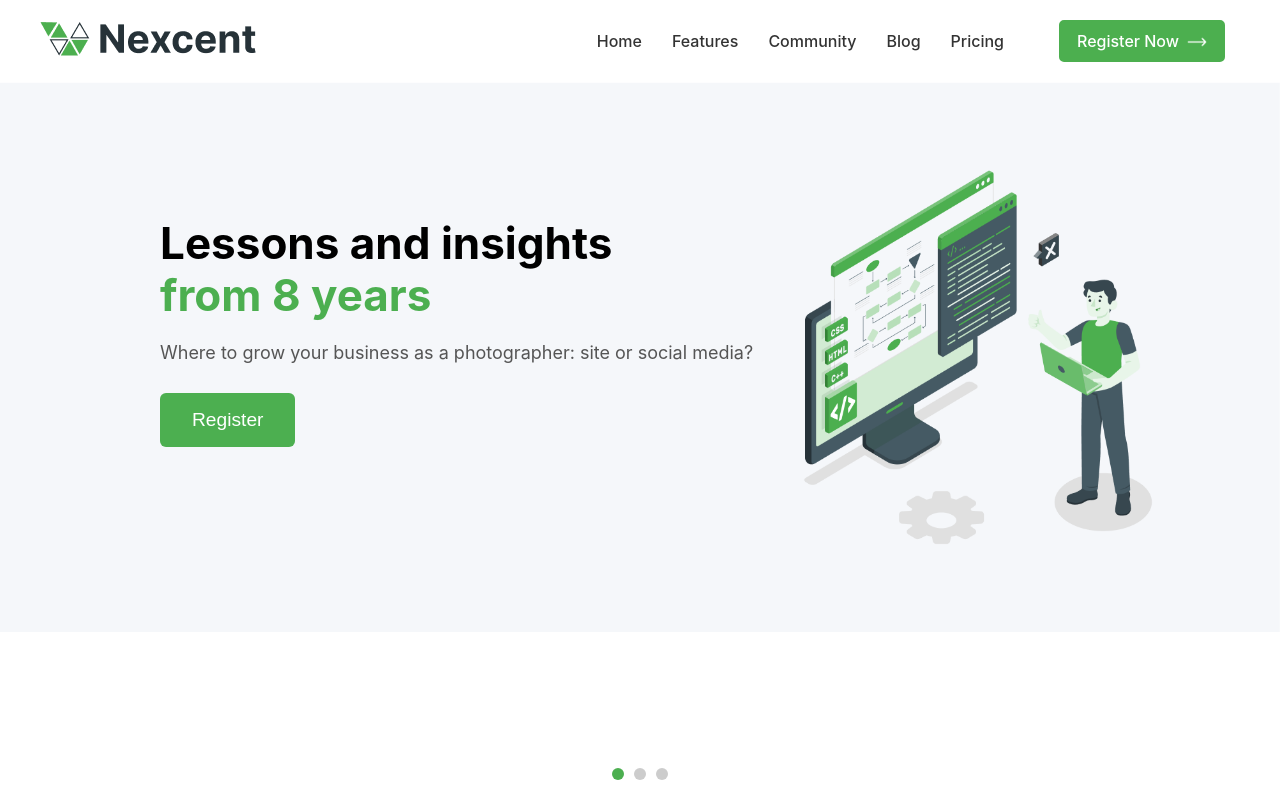
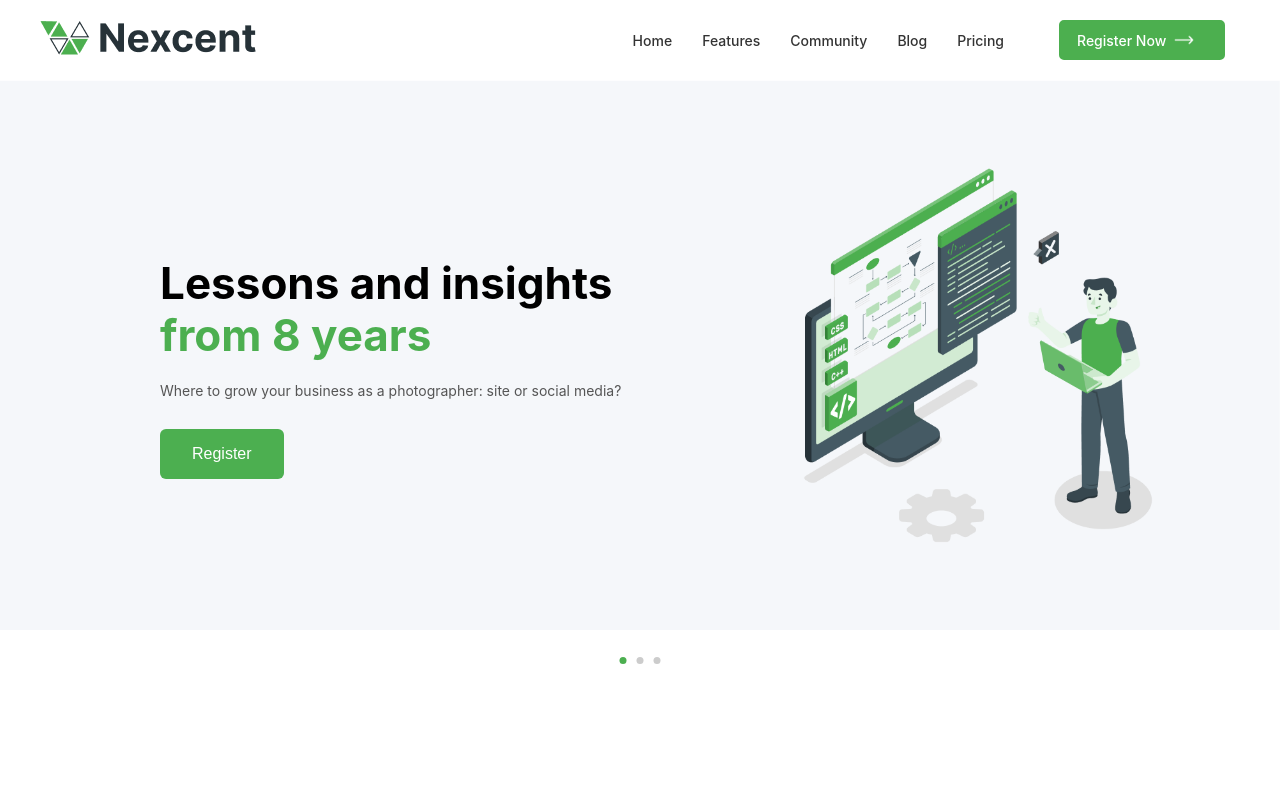
Before and after one commit to VidhayaKandhasamy2001/Practice, a React (Create React App) app in the folder my-practice/: page / in a window 1280 px wide. Built offline with nearby package versions, Linux system fonts and the light colour scheme; a web font is replaced by a local one.

Commit message:
today commit

```diff
--- a/my-practice/src/header/header.css
+++ b/my-practice/src/header/header.css
@@ -9,7 +9,7 @@ nav a {
     text-decoration: none;
     color: #333;
     font-weight: 500;
-    font-size: 16px;
+    font-size: 14px;
 }
 .header{
     max-width: 1200px;
@@ -24,7 +24,7 @@ nav a {
     padding: 8px 16px;
     text-decoration: none;
     font-weight: 500;
-    font-size: 16px;
+    font-size: 14px;
     display: inline-flex;
     align-items: center;
     width: 130px;
--- a/my-practice/src/home/home.css
+++ b/my-practice/src/home/home.css
@@ -1,19 +1,20 @@
-.section-home {
+section{
     position: relative;
     width: 100%;
-
-
 }
 .home-bg{
     display: flex;
   align-items: center;
   justify-content: space-between;
 }
+.home-container {
+    width: 100%;
+}
 .home-text {
   max-width: 600px;
   position: absolute;
     left: 160px;
-    top: 180px;
+    top: 140px;
 }
 .home-text h1 {
   font-size:44px;
@@ -24,14 +25,13 @@
   color: #4CAF50;
 }
 .home-text p {
-  font-size: 18px;
+  font-size: 14px;
   margin-bottom: 30px;
   color: #555;
 }
 .home-image img {
   width: 100%;
   height: 550px;
-  width: 100vw;
 }
 .highlight-green {
   color: #4CAF50; /* or your preferred green */
@@ -42,21 +42,21 @@
   color: #fff;
   border: none;
   padding: 16px 32px;
-  font-size: 1.2rem;
+  font-size: 16px;
   border-radius: 6px;
   cursor: pointer;
 }
 .indicator {
   position: absolute;
-  bottom: 20px;
+  bottom: -30px;
   left: 50%;
   transform: translateX(-50%);
   display: flex;
   gap: 10px;
 }
 .dot {
-  width: 12px;
-  height: 12px;
+  width: 7px;
+  height: 7px;
   border-radius: 50%;
   background-color: #ccc;
   cursor: pointer;
@@ -64,10 +64,3 @@
 .dot.active {
   background-color: #4CAF50;
 }
-nav a {
-    margin: 0 15px;
-    text-decoration: none;
-    color: #333;
-    font-weight: 500;
-    font-size: 16px;
-}
```
